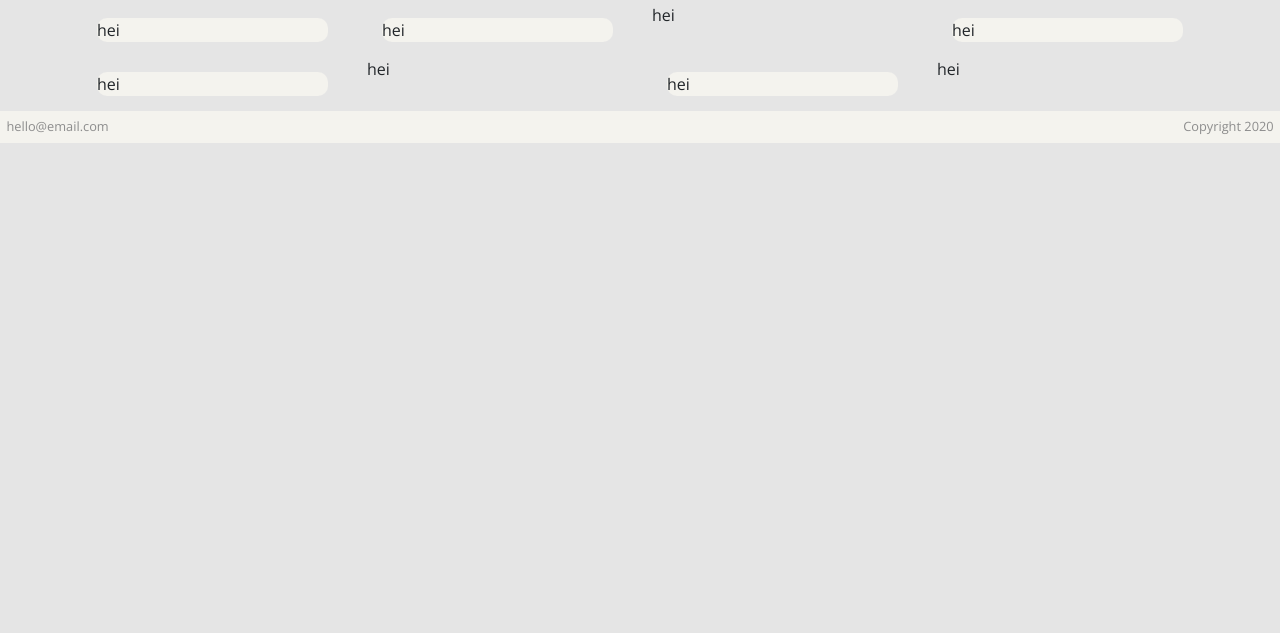
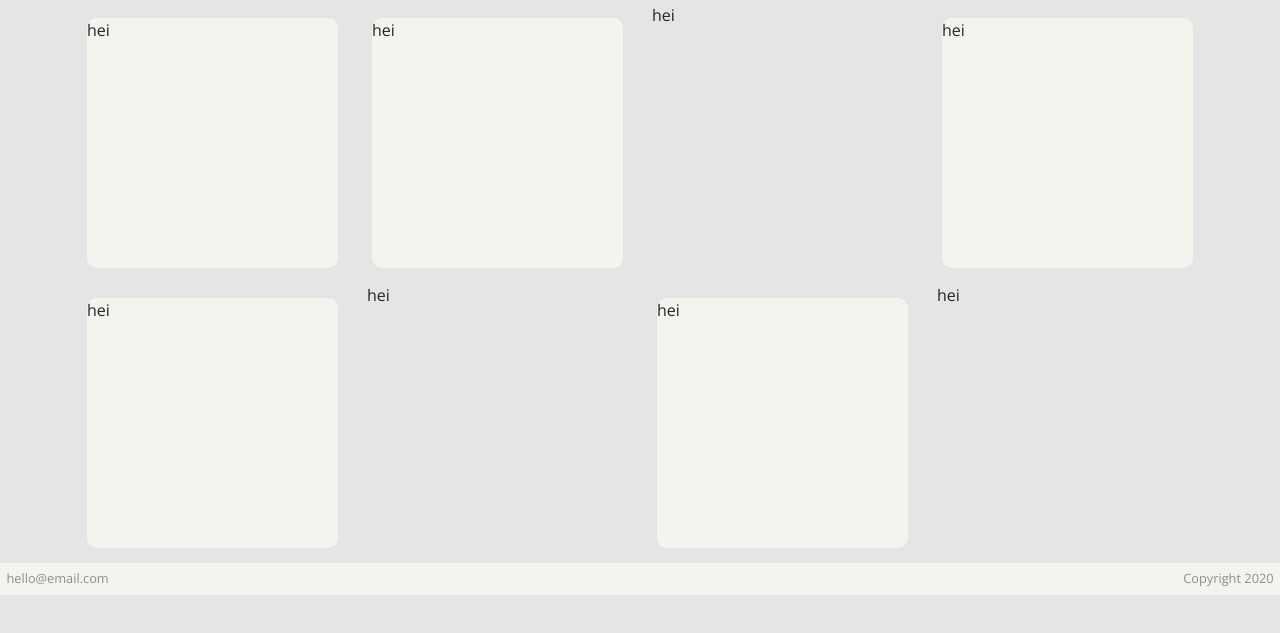
Before and after one commit to martineho/martine-olsen-css-frameworks-ma1, a plain HTML site: page index.html in a window 1280 px wide. Shown: the part 123-756 px from the top of the page. Drawn offline with nearby package versions, Linux system fonts and the light colour scheme.

Commit message:
Update _block.css

```diff
--- a/css/_block.css
+++ b/css/_block.css
@@ -1,5 +1,6 @@
 .block {
-  margin: 15px;
+  margin: 15px 5px;
   border-radius: 10px;
   background-color: var(--secondary-colour);
+  height: 250px;
 }
```
